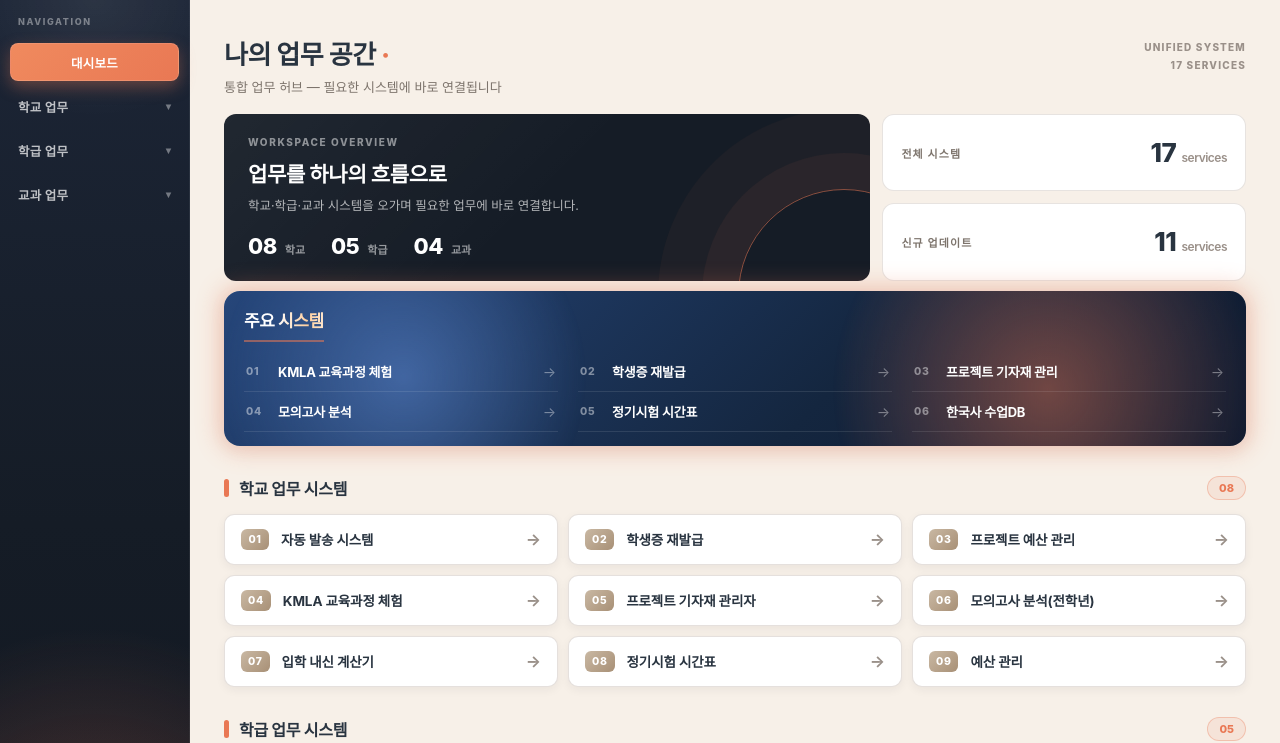
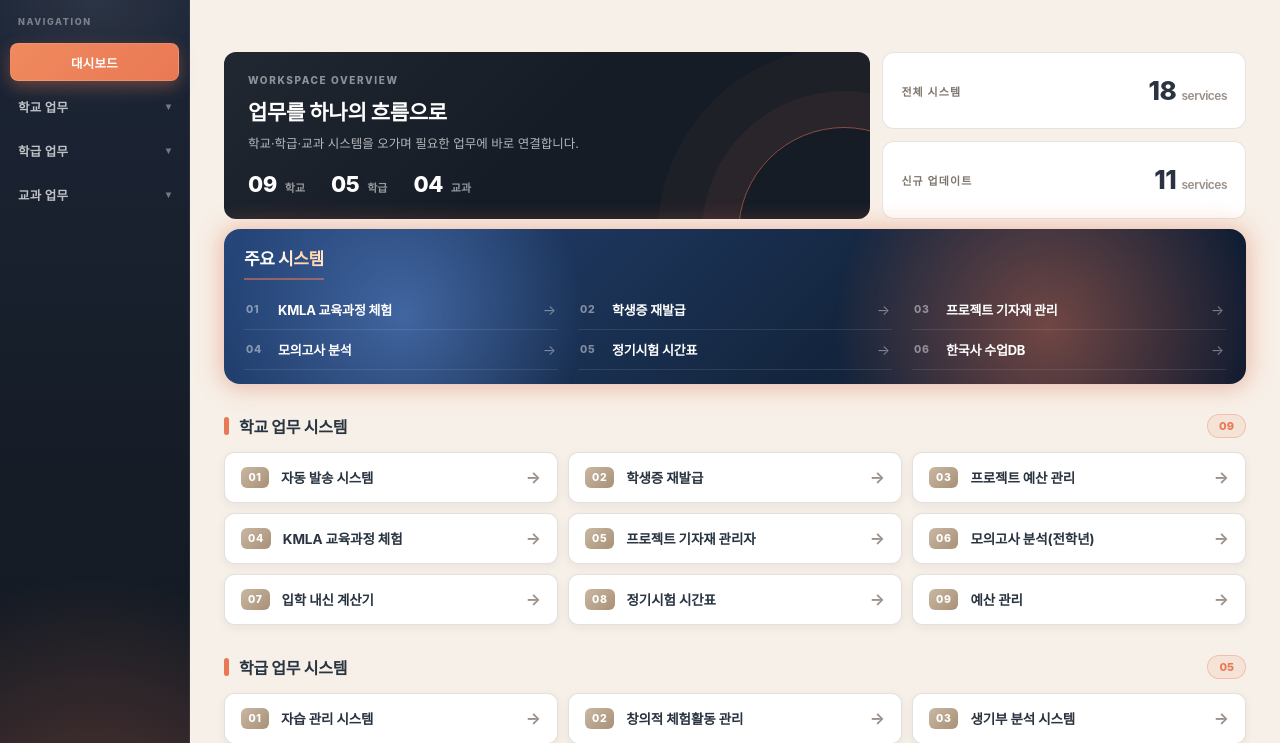
Before and after one commit to knue20-kmla/work-dashboard, a Flask app: page /dashboard in a window 1280 px wide. Shown: the part 58-801 px from the top of the page. Run offline with Flask 3, Linux system fonts and the light colour scheme; the visitor is signed in with stand-in values (Sample User, id 1).

Commit message:
대시보드 본문 헤더 문구 삭제 및 서비스 개수 갱신
Co-Authored-By: Claude Sonnet 5.5 <noreply@anthropic.com>

```diff
--- a/templates/dashboard.html
+++ b/templates/dashboard.html
@@ -305,6 +305,7 @@
             color: var(--muted);
         }
         .ws-meta {
+            margin-left: auto;
             text-align: right;
             font-size: 10px;
             font-weight: 800;
@@ -712,21 +713,13 @@
 
         <!-- Content -->
         <main class="ws-content" id="top">
-            <div class="ws-head">
-                <div>
-                    <h1>나의 업무 공간 <span>·</span></h1>
-                    <p class="sub">통합 업무 허브 — 필요한 시스템에 바로 연결됩니다</p>
-                </div>
-                <div class="ws-meta micro">UNIFIED SYSTEM<br>17 SERVICES</div>
-            </div>
-
             <div class="ws-overview">
                 <div class="ov-feature">
                     <div class="ov-kicker micro">WORKSPACE OVERVIEW</div>
                     <h2>업무를 하나의 흐름으로</h2>
                     <p>학교·학급·교과 시스템을 오가며 필요한 업무에 바로 연결합니다.</p>
                     <div class="ov-counts">
-                        <div><b>08</b><span>학교</span></div>
+                        <div><b>09</b><span>학교</span></div>
                         <div><b>05</b><span>학급</span></div>
                         <div><b>04</b><span>교과</span></div>
                     </div>
@@ -734,7 +727,7 @@
                 <div class="ov-stats">
                     <div class="ov-stat">
                         <span class="k micro">전체 시스템</span>
-                        <span class="v">17 <em>services</em></span>
+                        <span class="v">18 <em>services</em></span>
                     </div>
                     <div class="ov-stat">
                         <span class="k micro">신규 업데이트</span>
@@ -771,7 +764,7 @@
 <div class="sys-section">
                 <div class="sec-head" id="sec-school">
                     <h2>학교 업무 시스템</h2>
-                    <span class="count">08</span>
+                    <span class="count">09</span>
                 </div>
                 <div class="sys-grid" data-group="school">
                     <a class="sys-card" data-search="자동 발송 시스템 성적표 문서 학생 이메일" href="https://pdf-email-sender-1.onrender.com" target="_blank">
```
